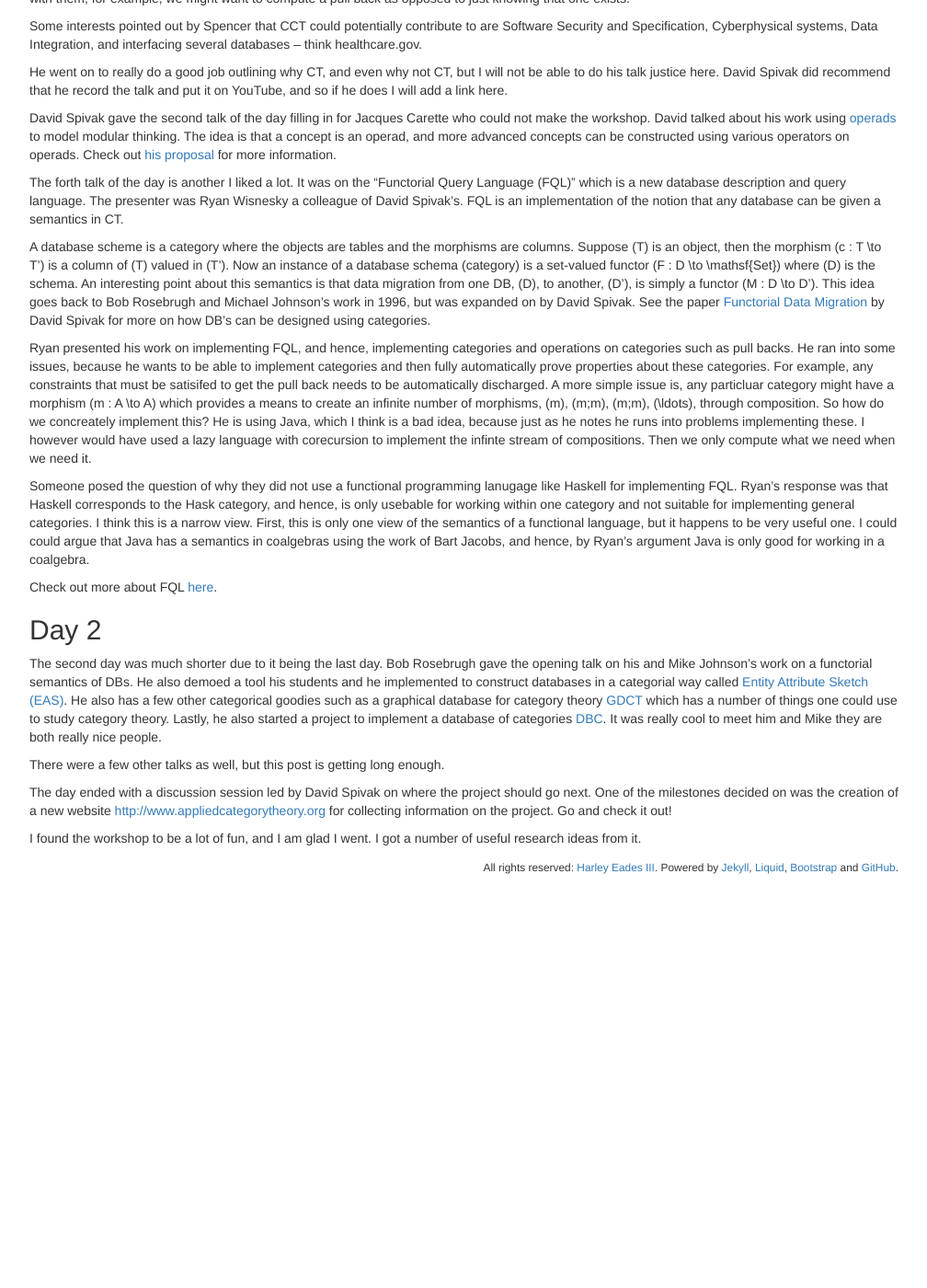
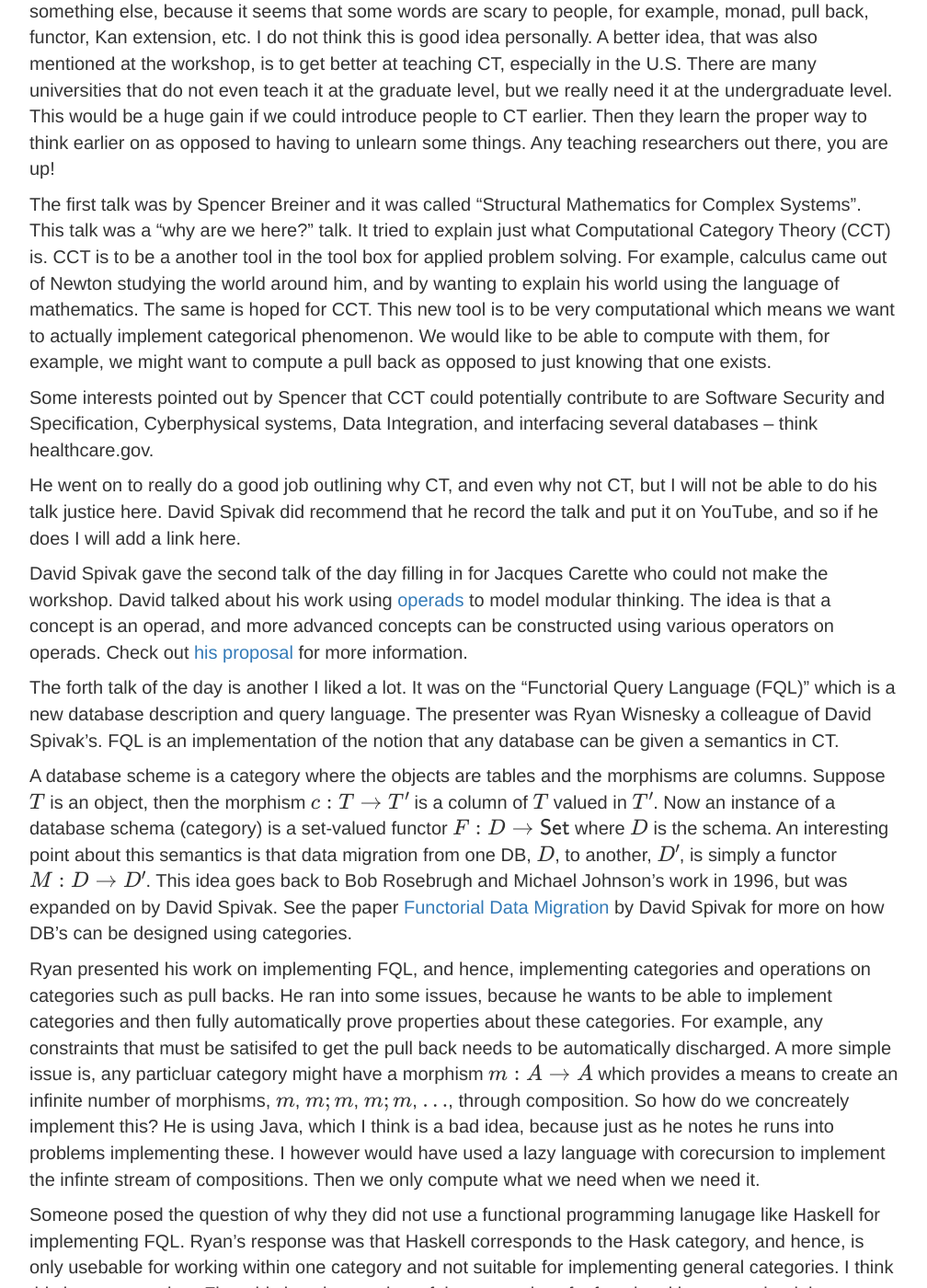
Before and after one commit to heades/blog, a Jekyll site: the page built from _posts/2015-09-30-NIST-Workshop-Day1.md, in a window 1280 px wide and 1400 px high, scrolled down 700 px. Shown: the whole window at 92% size, without its empty margins (233-1241 px from the left). Built offline with Jekyll 4.4.1, drawn with Linux system fonts in a browser that asks for light colours; Markdown is read by kramdown in place of the engine named in the settings; formulas are drawn with MathJax 3; before the commit the page ends 1662 px from its top, so only the background shows below that.

Commit message:
Increased the font size on posts.

```diff
--- a/_layouts/blog.html
+++ b/_layouts/blog.html
@@ -45,7 +45,7 @@
 	<div class="row">
 	  <div class="col-md-2">
 	  </div>
-	  <div class="col-md-10">
+	  <div class="col-md-10" style="font-size:20px;">
 	    {{ content }}
 	  </div>
 	  <div class="col-md-1">
--- a/_posts/2015-09-30-NIST-Workshop-Day1.md
+++ b/_posts/2015-09-30-NIST-Workshop-Day1.md
@@ -29,9 +29,9 @@ David Spivak gave the second talk of the day filling in for Jacques Carette who
 
 The forth talk of the day is another I liked a lot.  It was on the "Functorial Query Language (FQL)" which is a new database description and query language.  The presenter was Ryan Wisnesky a colleague of David Spivak's.   FQL is an implementation of the notion that any database can be given a semantics in CT.
 
-A database scheme is a category where the objects are tables and the morphisms are columns.  Suppose \(T\) is an object, then the morphism \(c : T \to T'\) is a column of \(T\) valued in \(T'\).  Now an instance of a database schema (category) is a set-valued functor \(F : D \to \mathsf{Set}\) where \(D\) is the schema.  An interesting point about this semantics is that data migration from one DB, \(D\), to another, \(D'\), is simply a functor \(M : D \to D'\).  This idea goes back to Bob Rosebrugh and Michael Johnson's work in 1996, but was expanded on by David Spivak.  See the paper <a href="http://math.mit.edu/~dspivak/informatics/FunctorialDataMigration.pdf">Functorial Data Migration</a> by David Spivak for more on how DB's can be designed using categories.
+A database scheme is a category where the objects are tables and the morphisms are columns.  Suppose \\(T\\) is an object, then the morphism \\(c : T \to T'\\) is a column of \\(T\\) valued in \\(T'\\).  Now an instance of a database schema (category) is a set-valued functor \\(F : D \to \mathsf{Set}\\) where \\(D\\) is the schema.  An interesting point about this semantics is that data migration from one DB, \\(D\\), to another, \\(D'\\), is simply a functor \\(M : D \to D'\\).  This idea goes back to Bob Rosebrugh and Michael Johnson's work in 1996, but was expanded on by David Spivak.  See the paper <a href="http://math.mit.edu/~dspivak/informatics/FunctorialDataMigration.pdf">Functorial Data Migration</a> by David Spivak for more on how DB's can be designed using categories.
 
-Ryan presented his work on implementing FQL, and hence, implementing categories and operations on categories such as pull backs.   He ran into some issues, because he wants to be able to implement categories and then fully automatically prove properties about these categories.  For example, any constraints that must be satisifed to get the pull back needs to be automatically discharged.  A more simple issue is, any particluar category might have a morphism \(m : A \to A\) which provides a means to create an infinite number of morphisms, \(m\), \(m;m\), \(m;m\), \(\ldots\), through composition.  So how do we concreately implement this?  He is using Java, which I think is a bad idea, because just as he notes he runs into problems implementing these.  I however would have used a lazy language with corecursion to implement the infinte stream of compositions. Then we only compute what we need when we need it.
+Ryan presented his work on implementing FQL, and hence, implementing categories and operations on categories such as pull backs.   He ran into some issues, because he wants to be able to implement categories and then fully automatically prove properties about these categories.  For example, any constraints that must be satisifed to get the pull back needs to be automatically discharged.  A more simple issue is, any particluar category might have a morphism \\(m : A \to A\\) which provides a means to create an infinite number of morphisms, \\(m\\), \\(m;m\\), \\(m;m\\), \\(\ldots\\), through composition.  So how do we concreately implement this?  He is using Java, which I think is a bad idea, because just as he notes he runs into problems implementing these.  I however would have used a lazy language with corecursion to implement the infinte stream of compositions. Then we only compute what we need when we need it.
 
 Someone posed the question of why they did not use a functional programming lanugage like Haskell for implementing FQL.  Ryan's response was that Haskell corresponds to the Hask category, and hence, is only usebable for working within one category and not suitable for implementing general categories.  I think this is a narrow view.  First, this is only one view of the semantics of a functional language, but it happens to be very useful one.  I could could argue that Java has a semantics in coalgebras using the work of Bart Jacobs, and hence, by Ryan's argument Java is only good for working in a coalgebra.
 
```
